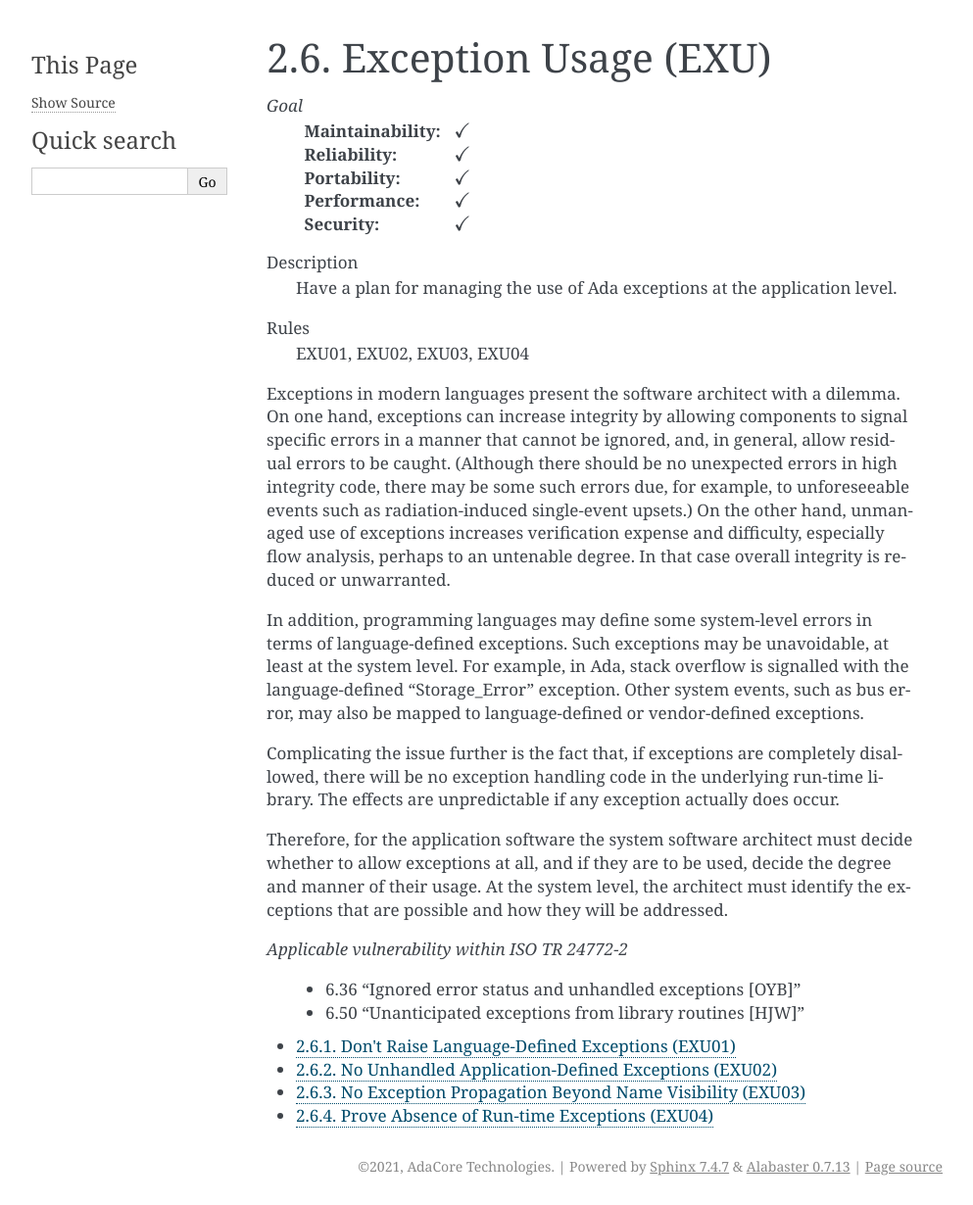
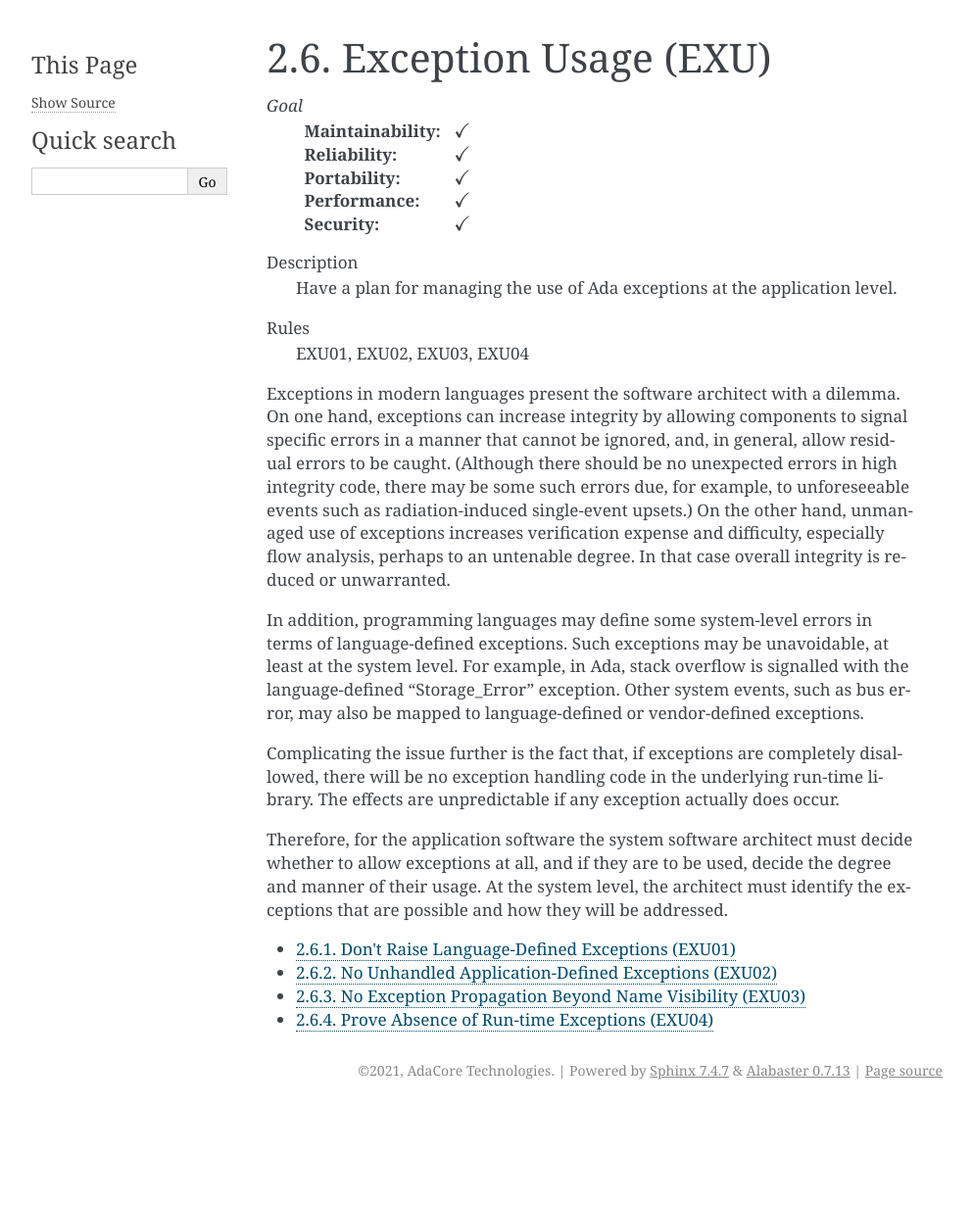
Before and after one commit to AdaCore/ada_coding_standards, a Sphinx documentation site: the page built from source/guidelines/exception_usage.rst, in a window 1280 px wide. Shown: the whole page at 98% size, without its empty margins (148-1141 px from the left). Built offline with Sphinx 7.4.7, drawn with Linux system fonts in a browser that asks for light colours; after the commit the page ends 1132 px from its top, so only the background shows below that.

Commit message:
Remove vulnerability from overarching section

```diff
--- a/source/guidelines/dynamic_storage_management.rst
+++ b/source/guidelines/dynamic_storage_management.rst
@@ -29,10 +29,6 @@ Realization
 
 Rule DYN01 is Required, as it avoids problematic features whatever the strategy chosen. Rules DYN02-05 are marked as Advisory, because one of them should be chosen and enforced throughout a given software project.
 
-*Applicable vulnerability within ISO TR 24772-2*
-
-   * 6.39 "Memory leak and heap fragmentation [XYL].
-
 .. toctree::
    :maxdepth: 1
 
--- a/source/guidelines/exception_usage.rst
+++ b/source/guidelines/exception_usage.rst
@@ -24,11 +24,6 @@ Complicating the issue further is the fact that, if exceptions are completely di
 
 Therefore, for the application software the system software architect must decide whether to allow exceptions at all, and if they are to be used, decide the degree and manner of their usage. At the system level, the architect must identify the exceptions that are possible and how they will be addressed.
 
-*Applicable vulnerability within ISO TR 24772-2*
-
-   * 6.36 "Ignored error status and unhandled exceptions [OYB]"
-   * 6.50 "Unanticipated exceptions from library routines [HJW]"
-
 .. toctree::
    :maxdepth: 1
 
--- a/source/guidelines/robust_programming_practice/rpp01_no_use_of_others_in_case_constructs.rst
+++ b/source/guidelines/robust_programming_practice/rpp01_no_use_of_others_in_case_constructs.rst
@@ -37,7 +37,7 @@ Note that this is opposite to typical C guidelines such as [SEI-C]_ MSC01-C. The
 Applicable vulnerability within ISO TR 24772-2
 """"""""""""""""""""""""""""""""""""""""""""""""
 
-* 6.39.1 Unanticipated exceptions from library routines [HJW]
+* 6.27 Switch statements and static analysis [CLL]
 
 """""""""""""""""""""""""""
 Noncompliant Code Example
```
